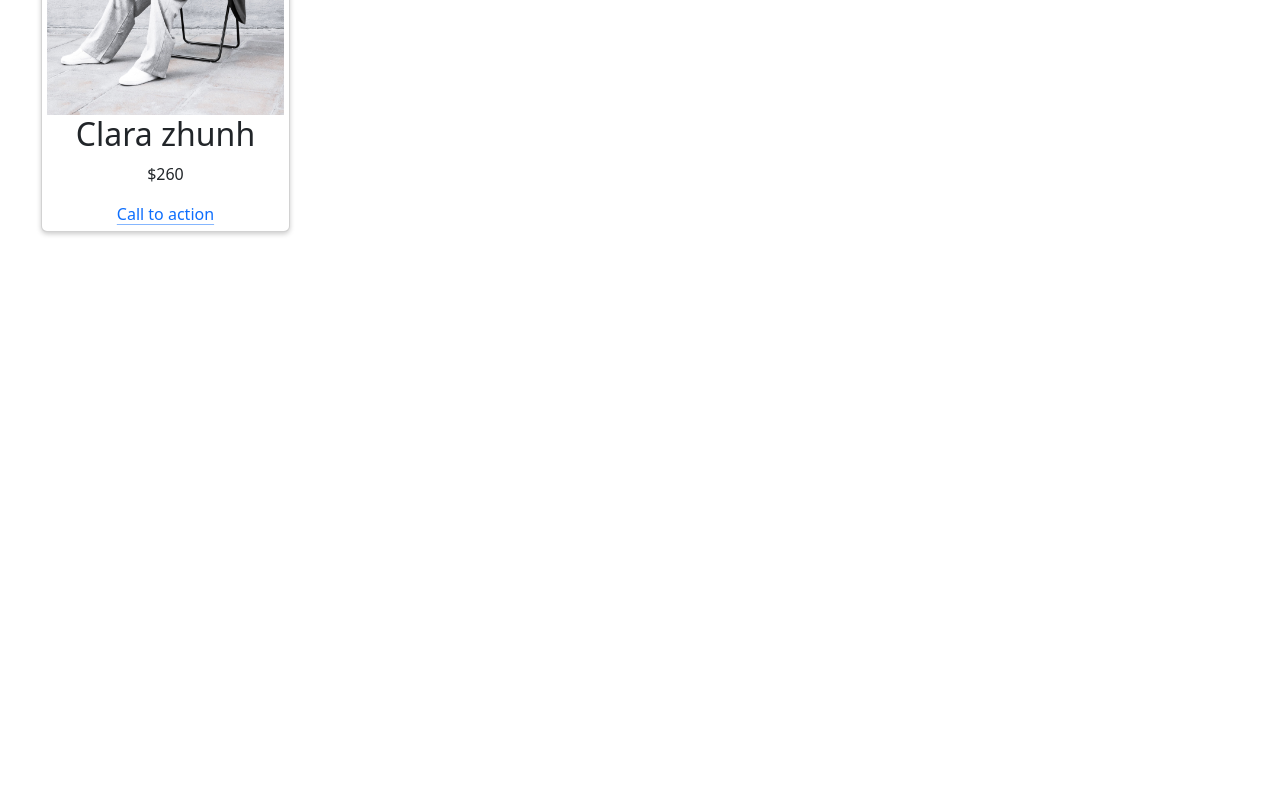
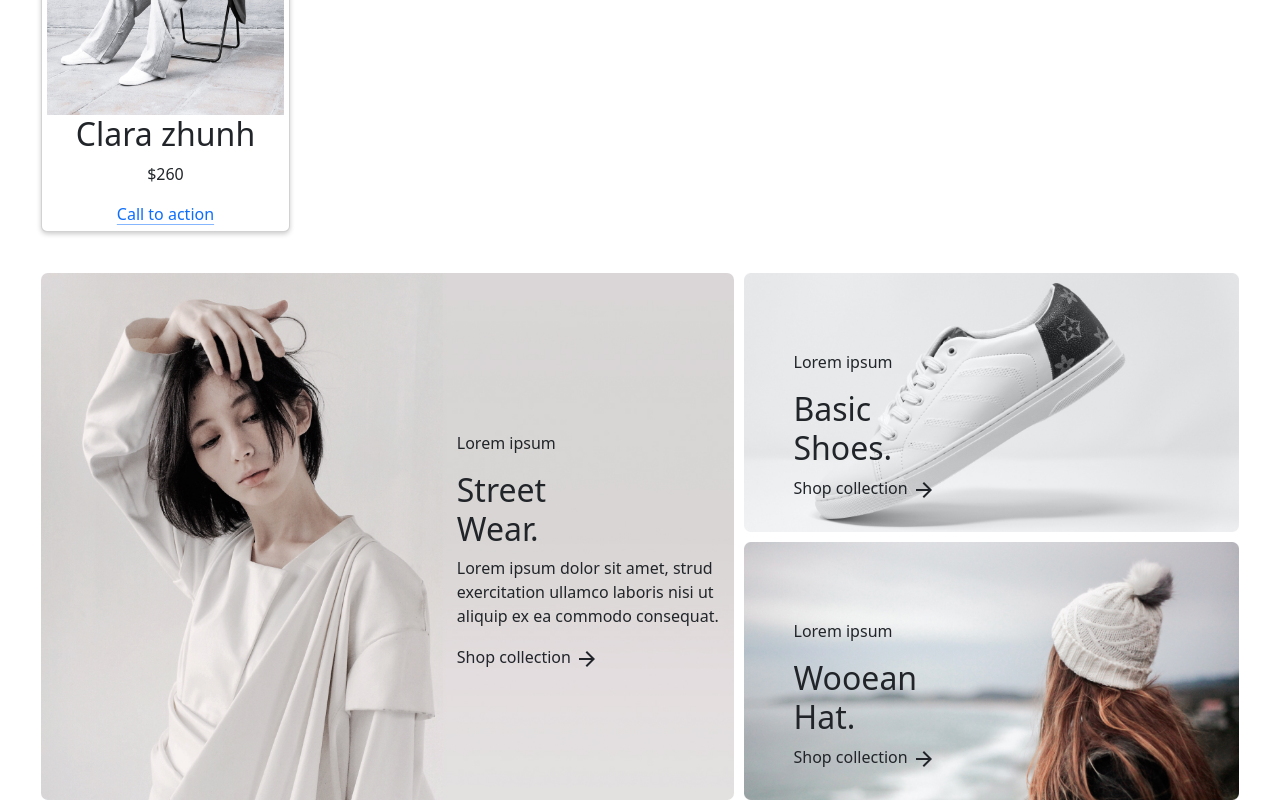
Before and after one commit to kodjozecodeur/ALOKPA-NEW, a React (Vite) app: page / in a window 1280 px wide. Shown: the part 1613-2413 px from the top of the page. Before the commit the page ends 1886 px from the top, so only its background shows below. Built offline with nearby package versions, Linux system fonts and the light colour scheme.

Commit message:
add collections grid session

```diff
--- a/src/App.jsx
+++ b/src/App.jsx
@@ -11,6 +11,7 @@ import Banner2 from "./assets/Banner2.jpg"
 import Featured from './components/Featured';
 import featured from './Featured';
 import SessionName from './components/SessionName';
+import Collections from './components/Collections';
 
 function App() {
   return(
@@ -40,6 +41,7 @@ function App() {
         heroShop2="Shop it now"
        />
        <SessionName />
+
        {featured.map((theFeatured, index)=>{
         return (<Featured
           key ={index}
@@ -48,6 +50,9 @@ function App() {
           price={theFeatured.price}
         />)
        })}
+       <Collections />
+
+
     </div>
 
   )
--- a/src/assets/index.css
+++ b/src/assets/index.css
@@ -1,3 +1,6 @@
+body{
+    box-sizing: border-box;
+}
 .hero-text{
     top: 40%;
     margin-left: 3.2%;
@@ -8,14 +11,46 @@
     align-items: center;
 }
 .featured{
-    align-items: center;
-    justify-content: center;
     padding: 5px;
     margin-top: 3.2%;
     margin-bottom: 3.2%;
     box-shadow: 0 2px 5px #ccc;
     float: left;
+    display: flex;
+    justify-content: center;
+    align-items: center;
+    height: 30%;
 }
+/* .featured-grid{
+    display: grid;
+    grid-template-columns: 1fr 1fr 1fr 1fr;
+    grid-template-rows: 1fr;
+    gap: 10px;
+} */
 .featured img{
     width: 237px;
 }
+.grid{
+    display: grid;
+    grid-template-columns: 1.4fr 1fr;
+    grid-template-rows: 1fr 1fr;
+    gap: 10px;
+    clear: both;
+}
+.mancollection{
+    grid-row: span 2;
+}
+.mancollection img{
+    border-radius: 7px;
+}
+.collection1-text{
+    top: 30%;
+    margin-left: 60%;
+    align-items: center;
+}
+
+.collection-text{
+    top: 30%;
+    margin-left: 10%;
+    align-items: center;
+}
--- /dev/null
+++ b/src/components/Collections.jsx
@@ -0,0 +1,42 @@
+import React from "react";
+import collectionItem1 from "../assets/images/collection-item1.jpg"
+import collectionItem2 from "../assets/images/collection-item2.jpg"
+import collectionItem3 from "../assets/images/collection-item3.jpg"
+import ArrowForwardIcon from '@mui/icons-material/ArrowForward';
+
+function Collections(props){
+    return(
+        <div className="grid contenaire " >
+            <div class="position-relative mancollection">
+                <img src= {collectionItem1} alt="" class="  w-100  "  />
+                <div class=" position-absolute justify-content-center align-items-center collection1-text">
+                <p >Lorem ipsum</p>
+                <h2>Street <br/> Wear.</h2>
+                <p>Lorem ipsum dolor sit amet, strud exercitation ullamco laboris nisi ut aliquip ex ea commodo consequat.</p>
+                <button type="button" class="btn btn-outline-dark border-0 p-0">Shop collection <ArrowForwardIcon /></button>
+                </div>
+            </div>
+            <div  class="position-relative">
+                <img src= {collectionItem2} alt="" class=" w-100  "  />
+                <div class=" position-absolute justify-content-center align-items-center collection-text">
+                <p >Lorem ipsum</p>
+                <h2>Basic <br/> Shoes.</h2>
+                <button type="button" class="btn btn-outline-dark border-0 p-0">Shop collection <ArrowForwardIcon /></button>
+                </div>
+            </div>
+            <div  class="position-relative">
+                <img src= {collectionItem3} alt="" class=" w-100  "  />
+                <div class=" position-absolute justify-content-center align-items-center collection-text">
+                <p >Lorem ipsum</p>
+                <h2>Wooean <br/> Hat.</h2>
+                <button type="button" class="btn btn-outline-dark border-0 p-0">Shop collection <ArrowForwardIcon /></button>
+                </div>
+            </div>
+
+
+
+        </div>
+    )
+}
+
+export default Collections;
```
